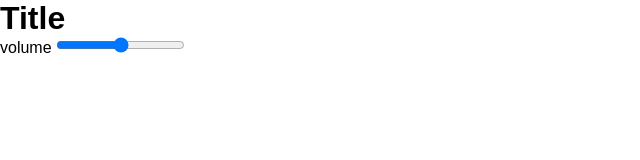
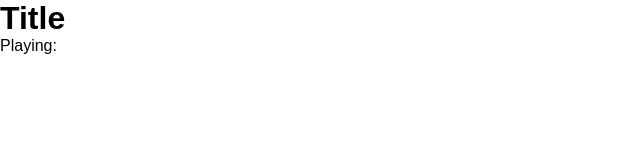
Before and after one commit to ranierepsa/js-music-player, a plain HTML site: page index.html in a window 1280 px wide. Shown: the whole page, without its empty margins (0-640 px from the left). Drawn offline with Linux system fonts and the light colour scheme; a web font is replaced by a local one.

Commit message:
initial commit

```diff
--- a/index.html
+++ b/index.html
@@ -18,8 +18,12 @@
     <div class="container">
         <header>
             <h1>Title</h1>
-            <span>volume</span>
-            <input type="range" class="volume">
+            <div>
+                <p>Playing:</p>
+                <p class="songName"></p>
+            </div>
+            <!-- <span>volume</span> -->
+            <!-- <input type="range" class="volume"> -->
         </header>
         <main>
 
```
